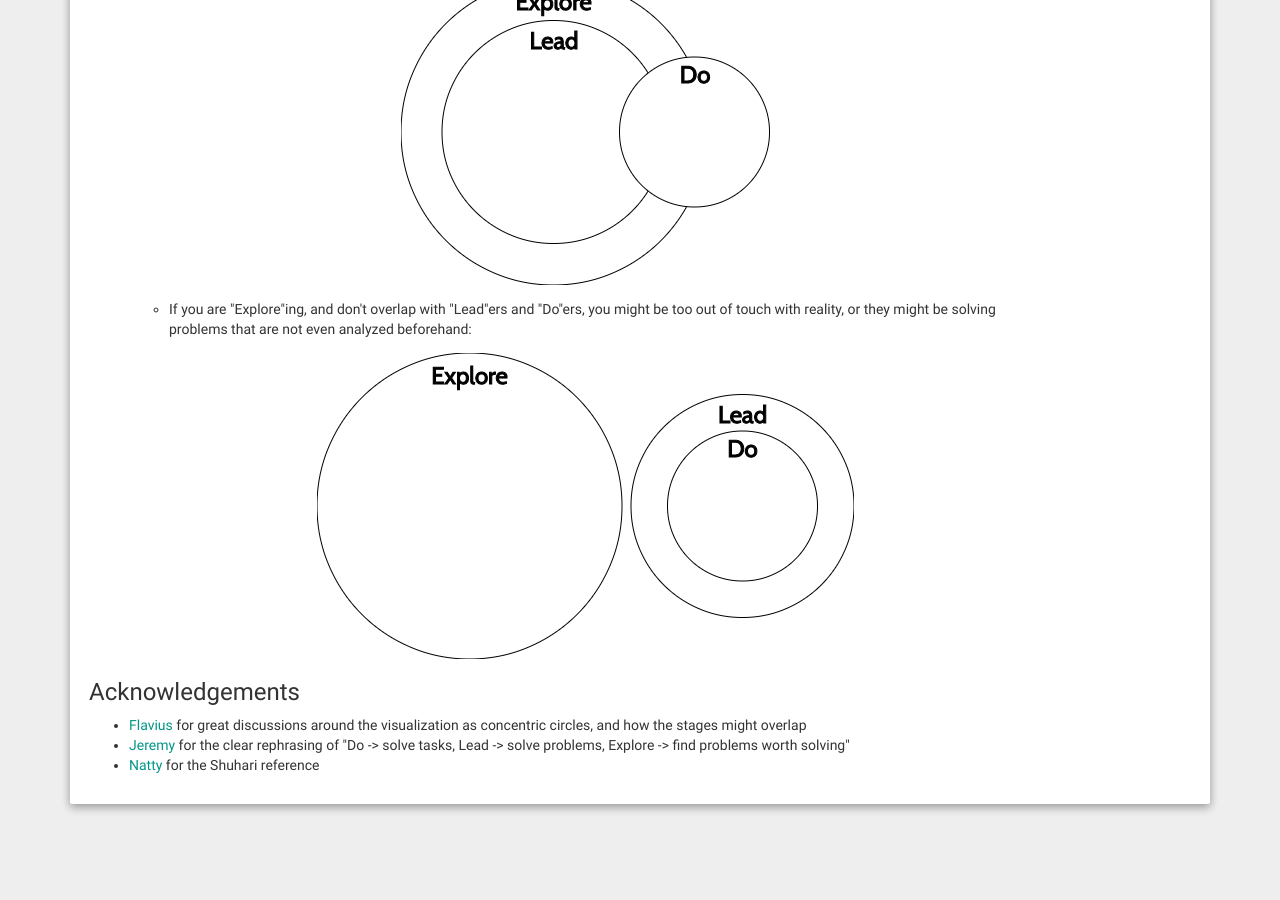
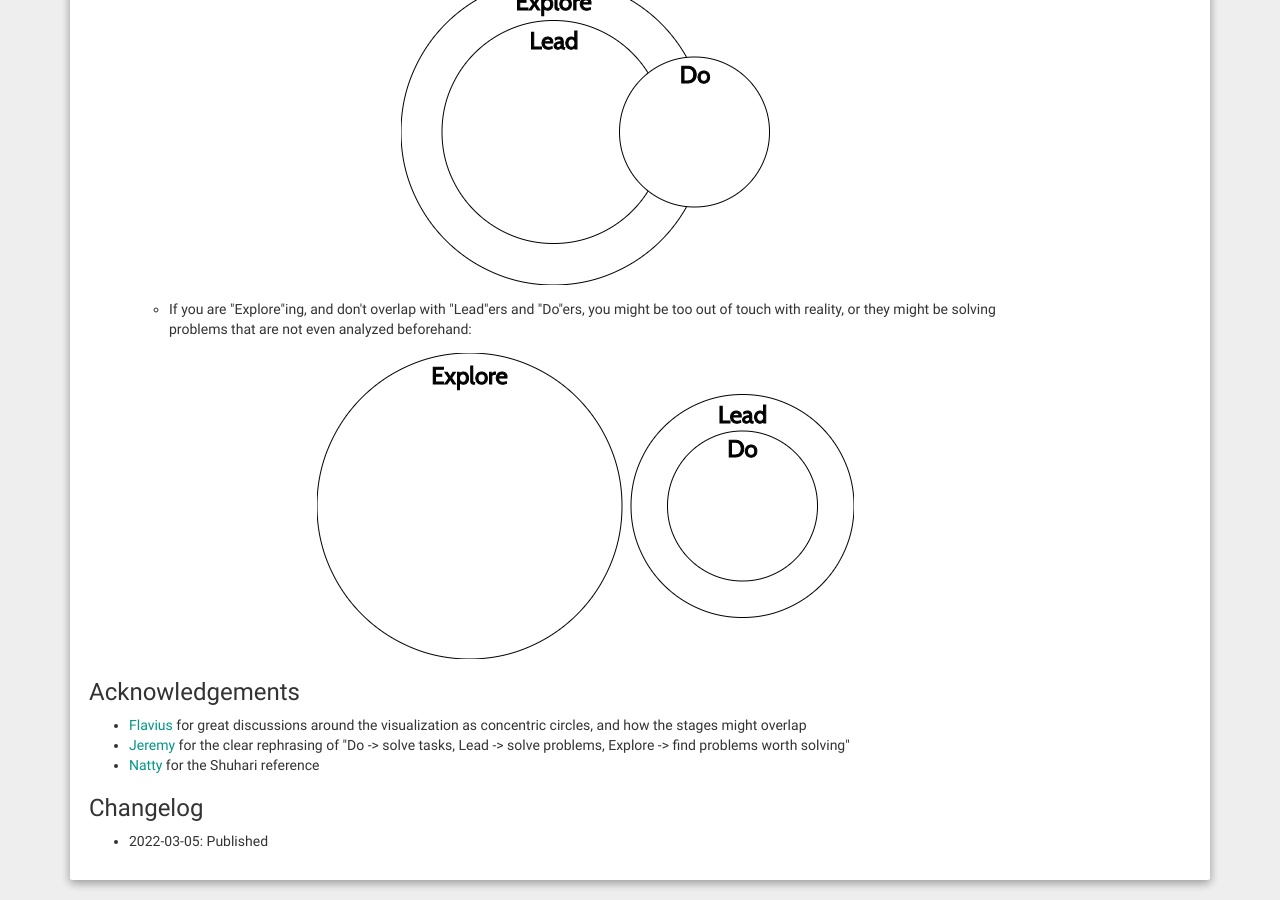
Before and after one commit to marianosimone/marianosimone.github.com, a Jekyll site: the page progression.html, which Jekyll copies as it is, in a window 1280 px wide and 900 px high, scrolled down 2721 px. Built offline with Jekyll 4.4.1, drawn with Linux system fonts in a browser that asks for light colours; before the commit the page ends 3545 px from its top, so only the background shows below that.

Commit message:
Progression: Fix formatting and add changelog

```diff
--- a/progression.html
+++ b/progression.html
@@ -145,6 +145,10 @@
                   <li><a href="https://www.linkedin.com/in/%E2%86%92-jeremy-mikkola-14455832">Jeremy</a> for the clear rephrasing of "Do -> solve tasks, Lead -> solve problems, Explore -> find problems worth solving"</li>
                   <li><a href="https://www.linkedin.com/in/nataliadavidovich">Natty</a> for the Shuhari reference</li>
                 </ul>
+                <h3>Changelog</h3>
+                <ul>
+                  <li>2022-03-05: Published</li>
+                </ul>
               </div>
             </div>
           </div>
```
Lines whose indentation alone changed are shown as unchanged.
